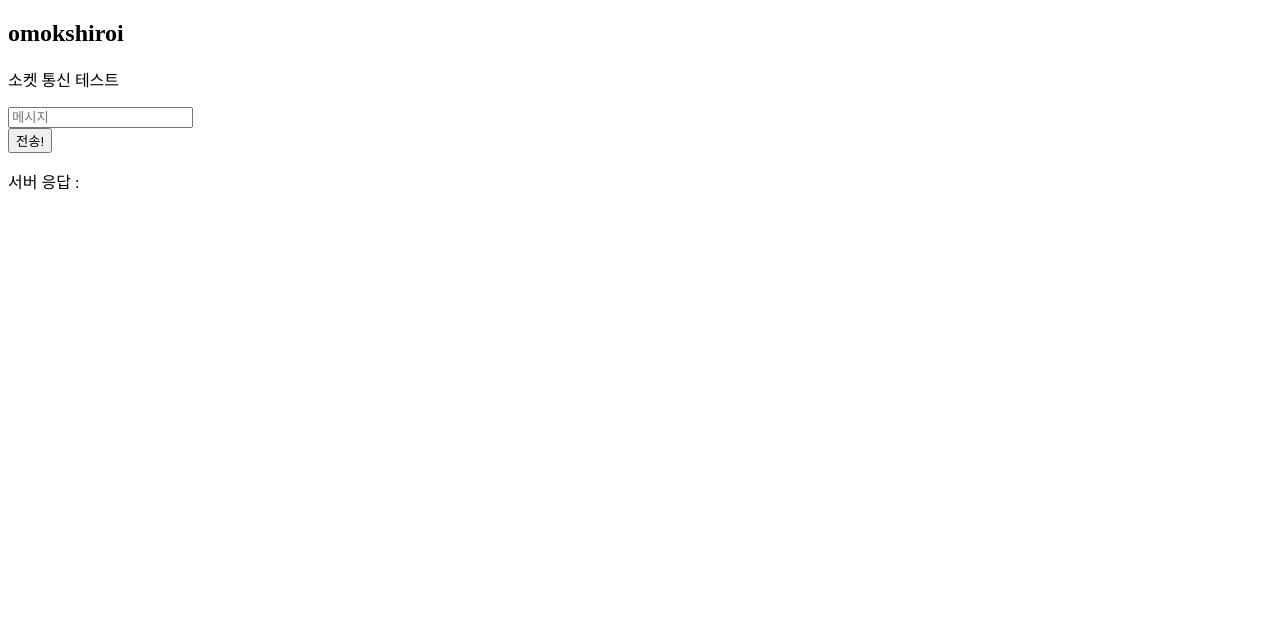
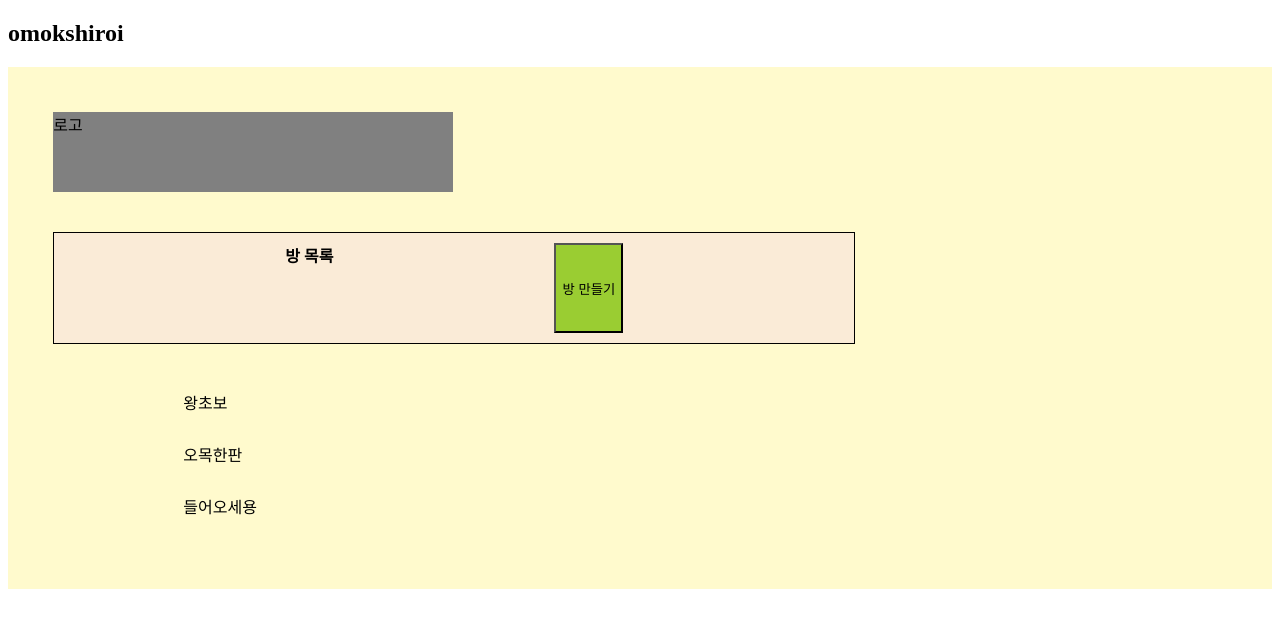
Before and after one commit to sesac-laters-team/Omokshiroi-FE, a React (Create React App) app: page / in a window 1280 px wide. Shown: the top 628 px of the page. Built offline with nearby package versions, Linux system fonts and the light colour scheme; no server answers.

Commit message:
feat: 대기방 socket교환

```diff
--- a/package.json
+++ b/package.json
@@ -9,6 +9,8 @@
     "react": "^18.2.0",
     "react-dom": "^18.2.0",
     "react-scripts": "5.0.1",
+    "sass": "^1.75.0",
+    "scss": "^0.2.4",
     "socket.io-client": "^4.7.5",
     "web-vitals": "^2.1.4"
   },
--- a/src/components/App.jsx
+++ b/src/components/App.jsx
@@ -1,10 +1,13 @@
-import SocketTest from "./SocketTest";
+// import SocketTest from "./SocketTest";
+import RoomList from "./waitingRoom/RoomList";
+import "../styles/WaitingRoom.scss";
 
 function App() {
     return (
         <div className="App">
             <h2>omokshiroi</h2>
-            <SocketTest />
+            {/* <SocketTest /> */}
+            <RoomList></RoomList>
         </div>
     );
 }
--- /dev/null
+++ b/src/components/waitingRoom/CreateRoom.jsx
@@ -0,0 +1,66 @@
+import { useEffect } from "react";
+import io from "socket.io-client";
+
+const socket = io.connect("http://localhost:8081", {
+    autoConnect: false,
+});
+
+export default function CreateRoom() {
+    const initSocketConnect = () => {
+        if (!socket.connected) socket.connect();
+    };
+
+    useEffect(() => {
+        initSocketConnect();
+    },[])
+
+
+    const handleNewRoom = (e) => {
+        e.preventDefault();
+        const title = e.target.roomTitle.value;
+
+        if (title.trim() == 0) {
+            alert("방 제목이 공백입니다.");
+            return;
+        }
+
+        e.target.roomTitle.value = "";
+        socket.emit("createRoom", title);
+    }
+
+    return (
+        <div className="CreateRoom">
+            {/* 모달 */}
+            <div className="modal">
+                <div className="modal_body">
+                    <h2>방 만들기 모달</h2>
+                    <form className="newRoom" onSubmit={handleNewRoom}>
+                    <label>
+                        방 제목
+                        <input type="text" className="roomTitle" name="roomTitle" placeholder="방 제목"/>
+                    </label>
+                    <br />
+                    <label>
+                        시간
+                        <button type="button">00:30</button>
+                        <button type="button">01:00</button>
+                        <button type="button">01:30</button>
+                    </label>
+                    <br />
+                    <label>
+                        돌 색
+                        <select name="stone" id="stone">
+                            <option value="red">빨강</option>
+                            <option value="blue">파랑</option>
+                            <option value="yello">노랑</option>
+                        </select>
+                    </label>
+                    <label>
+                        <button type="submit" className="newRoomSubmit">방 만들기</button>
+                    </label>
+                    </form>
+                </div>
+            </div>
+        </div>
+    );
+}
--- /dev/null
+++ b/src/components/waitingRoom/RoomList.jsx
@@ -0,0 +1,41 @@
+import CreateRoom from "./CreateRoom";
+// import io from "socket.io-client";
+import { useState } from "react";
+
+export default function RoomList() {
+    // 방 만들기 모달 UI state
+    const [createRoom, setCreateRoom] = useState(false);
+
+    // 방 목록 불러오기
+    // const [roomList, setRoomList] = useState([]);
+
+
+    // const RoomInfo = (room) => {
+    //     const handleEnterRoom = () => {
+    //         socket.emit("roomEnter", room.title);
+
+    //     }
+    // }
+
+
+    console.log(createRoom);
+    return (
+        <div className="RoomList">
+            <div className="logoImg">로고</div>
+            <section className="ShowRoomList">
+                <div className="ListTitle">
+                    <div>방 목록</div>
+                    <button onClick={ () => {setCreateRoom(true)} }>방 만들기</button>
+                    {createRoom === true ? <CreateRoom /> : null}
+                </div>
+                <div className="ListRoom">
+                    <ul>
+                        <li>왕초보</li>
+                        <li>오목한판</li>
+                        <li>들어오세용</li>
+                    </ul>
+                </div>
+            </section>
+        </div>
+    )
+}
--- /dev/null
+++ b/src/styles/WaitingRoom.scss
@@ -0,0 +1,93 @@
+.App {
+    .RoomList {
+        padding: 2%;
+        background-color: lemonchiffon;
+        .logoImg {
+            width: 400px;
+            height: 80px;
+            background-color: gray;
+            margin: 20px;
+            margin-bottom: 40px;
+        }
+        .ShowRoomList {
+            margin: 20px;
+            .ListTitle {
+                display: flex;
+                background-color: antiquewhite;
+                padding: 10px;
+                width: 780px;
+                height: 90px;
+                border: 1px solid black;
+                justify-content: space-evenly;
+
+                div {
+
+                    text-align: center;
+                    font-weight: bold;
+                }
+                button {
+                    background-color: yellowgreen;
+
+                }
+
+                .CreateRoom {
+                    .modal {
+                        position: absolute;
+                        // display: none;
+
+                        justify-content: center;
+                        top: 0;
+                        left: 0;
+
+                        width: 100%;
+                        height: 100%;
+                        background-color: rgba(0, 0, 0, 0.4);
+                    }
+                    .modal_body {
+                        position:absolute;
+                        top:50%;
+                        left: 30%;
+                        width:400px;
+                        height:600px;
+                        padding:40px;
+                        text-align: center;
+                        background-color: rgb(255,255,255);
+                        border-radius:10px;
+                        box-shadow:0 2px 3px 0 rgba(34,36,38,0.15);
+                        transform:translateY(-50%);
+
+                        label {
+                            margin: 10px;
+                        }
+
+                    }
+                }
+            }
+
+            .ListRoom{
+                ul {
+                    margin: 40px;
+                    width: 400px;
+                    li {
+                        list-style: none;
+                        position: relative;
+                        margin:0 0 16px 2em;
+                        padding:6px 18px;
+
+                        &:before {
+                            position: absolute;
+                            top: -16px;
+                            left: -30px;
+                            box-sizing:border-box;
+                            width:2em;
+                            margin-right:8px;
+                            color: rgb(176, 176, 255);
+                            font-size: 30px;
+                            text-align:center;
+                        }
+                    }
+                }
+            }
+        }
+    }
+}
```
